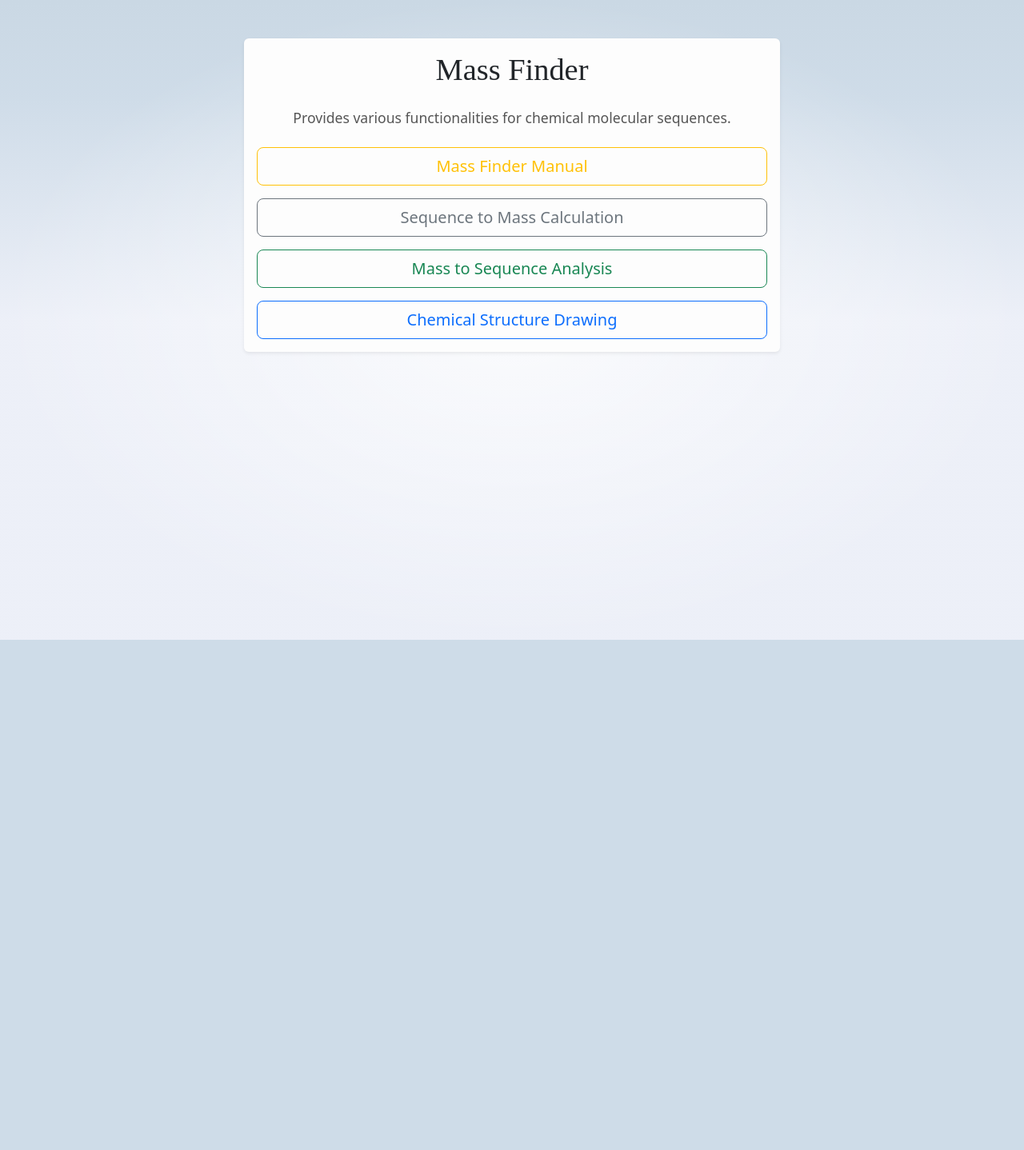
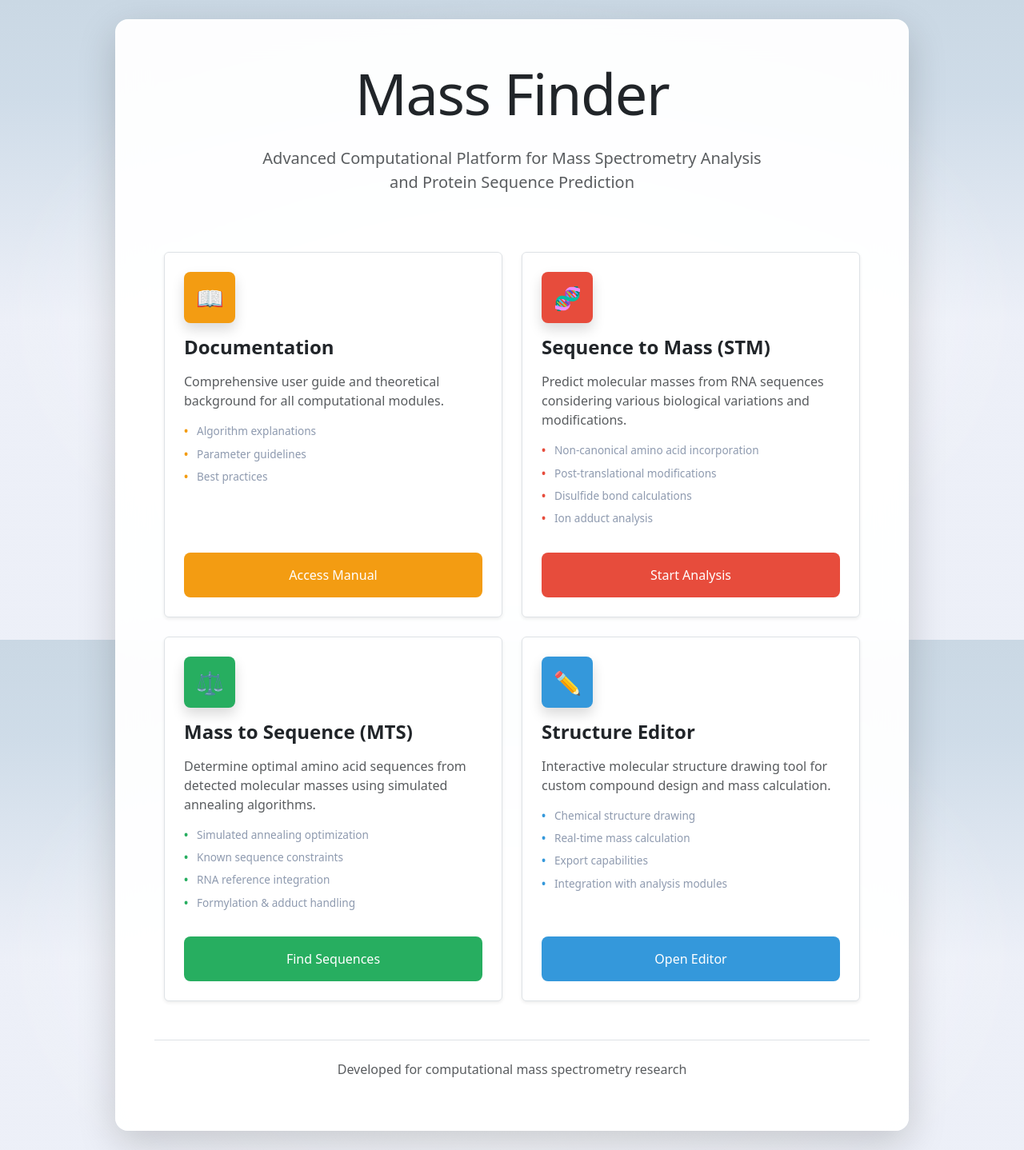
Before and after one commit to Mass-Finder/Mass-Finder-SvelteKit, a SvelteKit app: page /# in a window 1280 px wide. Shown: the whole page at 80% size. Before the commit the page ends 800 px from the top, so only its background shows below. Built offline with nearby package versions, Linux system fonts and the light colour scheme; no server answers; a small style sheet from the web is missing.

Commit message:
feat: 대문 디자인 변경

```diff
--- a/src/routes/+page.svelte
+++ b/src/routes/+page.svelte
@@ -7,33 +7,207 @@
     }
 </script>
 
-<div class="container py-5">
-  <div class="row justify-content-center">
-    <div class="col-md-8">
-      <div class="card shadow-sm border-0" style="background-color: #fdfdfd;">
-        <div class="card-body text-center">
-          <h1 class="card-title mb-4" style="font-family: 'Times New Roman', serif;">
+<svelte:head>
+    <meta charset="UTF-8">
+    <meta name="viewport" content="width=device-width, initial-scale=1.0">
+    <title>Mass Finder</title>
+    <link href="https://cdn.jsdelivr.net/npm/bootstrap@5.3.0/dist/css/bootstrap.min.css" rel="stylesheet">
+    <style>
+        body {
+            min-height: 100vh;
+        }
+
+        .main-container {
+            background: rgba(255, 255, 255, 0.95);
+            backdrop-filter: blur(20px);
+            border: 1px solid rgba(255, 255, 255, 0.2);
+        }
+
+        .title::after {
+            content: '';
+            position: absolute;
+            bottom: -10px;
+            left: 50%;
+            transform: translateX(-50%);
+            width: 80px;
+            height: 3px;
+            border-radius: 2px;
+        }
+
+        .module-card {
+            transition: all 0.3s cubic-bezier(0.4, 0, 0.2, 1);
+            cursor: pointer;
+            position: relative;
+            overflow: hidden;
+        }
+
+        .module-card::before {
+            content: '';
+            position: absolute;
+            top: 0;
+            left: 0;
+            right: 0;
+            height: 4px;
+            background: var(--accent-color);
+            transform: scaleX(0);
+            transition: transform 0.3s ease;
+        }
+
+        .module-card:hover {
+            transform: translateY(-4px);
+        }
+
+        .module-card:hover::before {
+            transform: scaleX(1);
+        }
+
+        .module-card.manual {
+            --accent-color: #f39c12;
+        }
+
+        .module-card.stm {
+            --accent-color: #e74c3c;
+        }
+
+        .module-card.mts {
+            --accent-color: #27ae60;
+        }
+
+        .module-card.draw {
+            --accent-color: #3498db;
+        }
+
+        .module-icon {
+            width: 64px;
+            height: 64px;
+            background: var(--accent-color);
+            color: white;
+            font-size: 28px;
+        }
+
+        .module-button {
+            background: var(--accent-color);
+            border: none;
+            transition: all 0.2s ease;
+        }
+
+        .module-button:hover {
+            background: color-mix(in srgb, var(--accent-color) 85%, black);
+            transform: translateY(-1px);
+        }
+
+        .module-features {
+            list-style: none;
+        }
+
+        .module-features li {
+            font-size: 0.85rem;
+            color: #8e9aaf;
+            padding-left: 16px;
+            position: relative;
+        }
+
+        .module-features li::before {
+            content: '•';
+            position: absolute;
+            left: 0;
+            color: var(--accent-color);
+            font-weight: bold;
+        }
+    </style>
+</svelte:head>
+
+<div class="d-flex align-items-center justify-content-center p-4" style="min-height: 100vh;">
+    <div class="main-container rounded-4 shadow-lg p-5" style="width: 100%;">
+        <div class="text-center mb-5">
+            <h1 class="display-2 fw-light text-dark mb-3 position-relative" style="letter-spacing: -0.02em;">
                 Mass Finder
             </h1>
-          <p class="card-text mb-4" style="font-size: 1.1rem; color: #555;">
-            Provides various functionalities for chemical molecular sequences.
+            <p class="lead text-muted mt-4 lh-base">
+                Advanced Computational Platform for Mass Spectrometry Analysis<br>
+                and Protein Sequence Prediction
             </p>
-          <div class="d-grid gap-3">
-            <button class="btn btn-outline-warning btn-lg" on:click={() => navigateTo('/manual')}>
-              Mass Finder Manual
-            </button>
-            <button class="btn btn-outline-secondary btn-lg" on:click={() => navigateTo('/stm')}>
-              Sequence to Mass Calculation
-            </button>
-            <button class="btn btn-outline-success btn-lg" on:click={() => navigateTo('/mts')}>
-              Mass to Sequence Analysis
-            </button>
-            <button class="btn btn-outline-primary btn-lg" on:click={() => navigateTo('/draw')}>
-              Chemical Structure Drawing
-            </button>
+        </div>
+
+        <div class="row g-4 mt-4 mx-0">
+            <div class="col-lg-6">
+                <div class="module-card manual card h-100 border shadow-sm d-flex flex-column" role="button" tabindex="0" on:click={() => navigateTo('/manual')} on:keydown={(e) => e.key === 'Enter' && navigateTo('/manual')}>
+                    <div class="p-4 flex-grow-1">
+                        <div class="module-icon rounded-3 d-flex align-items-center justify-content-center mb-3 shadow">📖</div>
+                        <h3 class="h4 fw-semibold text-dark mb-3">Documentation</h3>
+                        <p class="text-muted mb-3 lh-base">Comprehensive user guide and theoretical background for all computational modules.</p>
+                        <ul class="module-features ps-0 mb-0">
+                            <li class="mb-2">Algorithm explanations</li>
+                            <li class="mb-2">Parameter guidelines</li>
+                            <li class="mb-2">Best practices</li>
+                        </ul>
+                    </div>
+                    <div class="p-4 pt-0">
+                        <button class="module-button btn text-white w-100 py-3 rounded-3 fw-medium" on:click|stopPropagation={() => navigateTo('/manual')}>Access Manual</button>
+                    </div>
+                </div>
+            </div>
+
+            <div class="col-lg-6">
+                <div class="module-card stm card h-100 border shadow-sm d-flex flex-column" role="button" tabindex="0" on:click={() => navigateTo('/stm')} on:keydown={(e) => e.key === 'Enter' && navigateTo('/stm')}>
+                    <div class="p-4 flex-grow-1">
+                        <div class="module-icon rounded-3 d-flex align-items-center justify-content-center mb-3 shadow">🧬</div>
+                        <h3 class="h4 fw-semibold text-dark mb-3">Sequence to Mass (STM)</h3>
+                        <p class="text-muted mb-3 lh-base">Predict molecular masses from RNA sequences considering various biological variations and modifications.</p>
+                        <ul class="module-features ps-0 mb-0">
+                            <li class="mb-2">Non-canonical amino acid incorporation</li>
+                            <li class="mb-2">Post-translational modifications</li>
+                            <li class="mb-2">Disulfide bond calculations</li>
+                            <li class="mb-2">Ion adduct analysis</li>
+                        </ul>
+                    </div>
+                    <div class="p-4 pt-0">
+                        <button class="module-button btn text-white w-100 py-3 rounded-3 fw-medium" on:click|stopPropagation={() => navigateTo('/stm')}>Start Analysis</button>
+                    </div>
+                </div>
+            </div>
+
+            <div class="col-lg-6">
+                <div class="module-card mts card h-100 border shadow-sm d-flex flex-column" role="button" tabindex="0" on:click={() => navigateTo('/mts')} on:keydown={(e) => e.key === 'Enter' && navigateTo('/mts')}>
+                    <div class="p-4 flex-grow-1">
+                        <div class="module-icon rounded-3 d-flex align-items-center justify-content-center mb-3 shadow">⚖️</div>
+                        <h3 class="h4 fw-semibold text-dark mb-3">Mass to Sequence (MTS)</h3>
+                        <p class="text-muted mb-3 lh-base">Determine optimal amino acid sequences from detected molecular masses using simulated annealing algorithms.</p>
+                        <ul class="module-features ps-0 mb-0">
+                            <li class="mb-2">Simulated annealing optimization</li>
+                            <li class="mb-2">Known sequence constraints</li>
+                            <li class="mb-2">RNA reference integration</li>
+                            <li class="mb-2">Formylation & adduct handling</li>
+                        </ul>
+                    </div>
+                    <div class="p-4 pt-0">
+                        <button class="module-button btn text-white w-100 py-3 rounded-3 fw-medium" on:click|stopPropagation={() => navigateTo('/mts')}>Find Sequences</button>
+                    </div>
+                </div>
+            </div>
+
+            <div class="col-lg-6">
+                <div class="module-card draw card h-100 border shadow-sm d-flex flex-column" role="button" tabindex="0" on:click={() => navigateTo('/draw')} on:keydown={(e) => e.key === 'Enter' && navigateTo('/draw')}>
+                    <div class="p-4 flex-grow-1">
+                        <div class="module-icon rounded-3 d-flex align-items-center justify-content-center mb-3 shadow">✏️</div>
+                        <h3 class="h4 fw-semibold text-dark mb-3">Structure Editor</h3>
+                        <p class="text-muted mb-3 lh-base">Interactive molecular structure drawing tool for custom compound design and mass calculation.</p>
+                        <ul class="module-features ps-0 mb-0">
+                            <li class="mb-2">Chemical structure drawing</li>
+                            <li class="mb-2">Real-time mass calculation</li>
+                            <li class="mb-2">Export capabilities</li>
+                            <li class="mb-2">Integration with analysis modules</li>
+                        </ul>
+                    </div>
+                    <div class="p-4 pt-0">
+                        <button class="module-button btn text-white w-100 py-3 rounded-3 fw-medium" on:click|stopPropagation={() => navigateTo('/draw')}>Open Editor</button>
                     </div>
                 </div>
             </div>
         </div>
+
+        <div class="text-center mt-5 pt-4 border-top">
+            <p class="text-muted">Developed for computational mass spectrometry research</p>
         </div>
     </div>
+</div>
```
Lines whose indentation alone changed are shown as unchanged.
